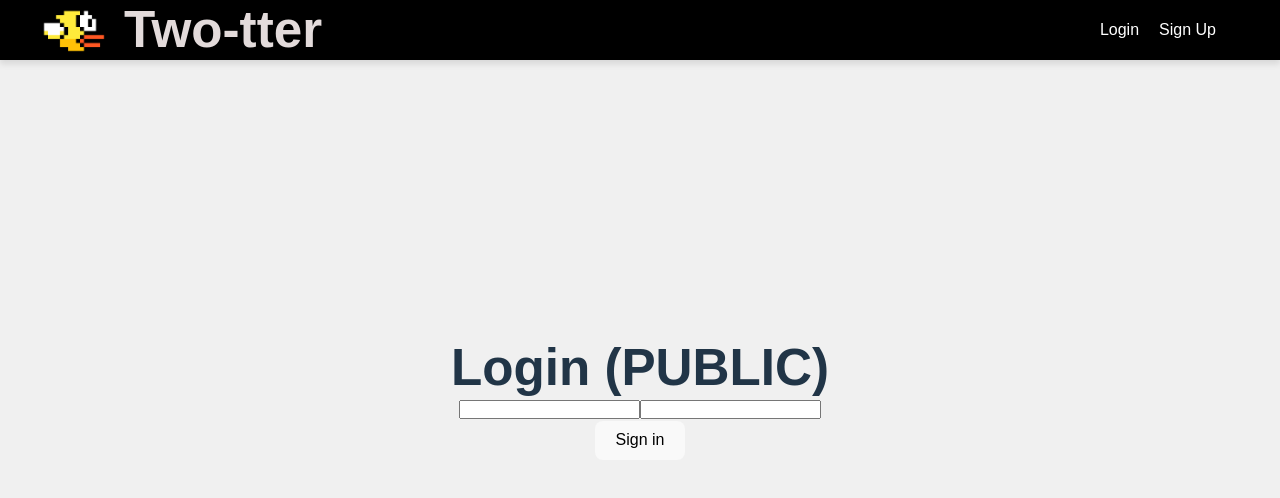
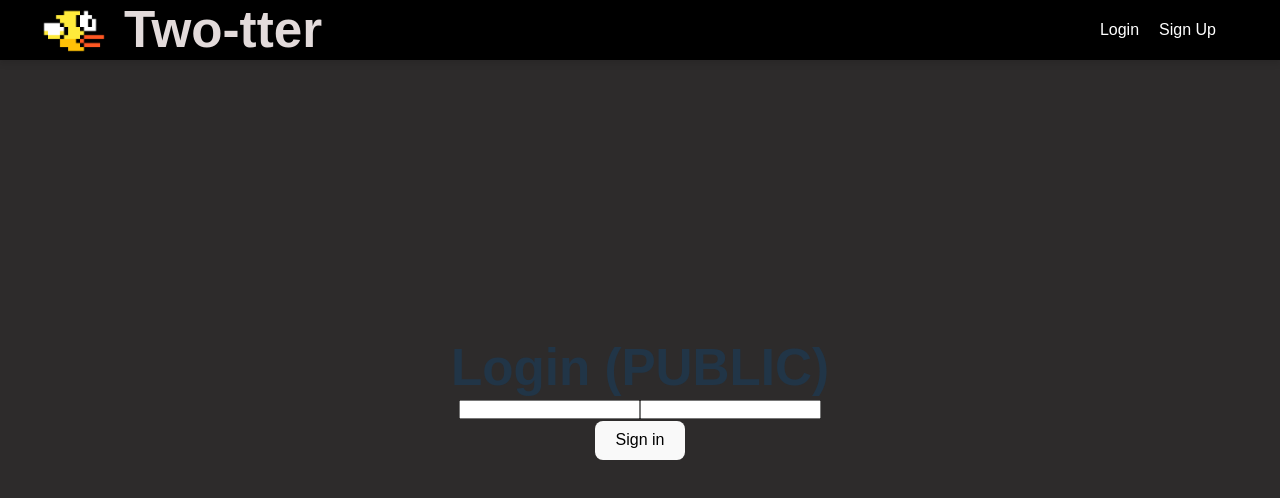
Before and after one commit to nickwhite98/Twotter, a React (Vite) app in the folder client/: page /login in a window 1280 px wide. Shown: the top 498 px of the page. Built offline with nearby package versions, Linux system fonts and the light colour scheme; no server answers.

Commit message:
changed background color

```diff
--- a/client/src/App.css
+++ b/client/src/App.css
@@ -9,7 +9,7 @@ html,
 body {
   width: 100%;
   height: 100%;
-  background-color: #f0f0f0; /* or your desired background color */
+  background-color: #2d2b2b; /* or your desired background color */
   font-family: sans-serif;
 }
 
```
